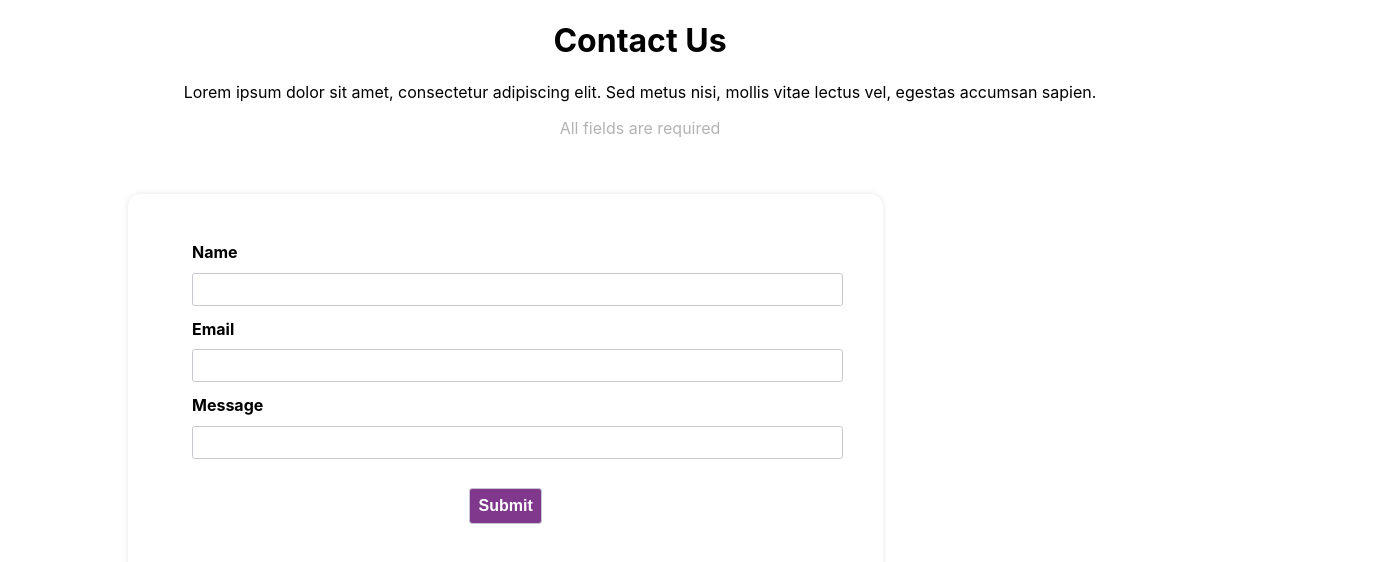
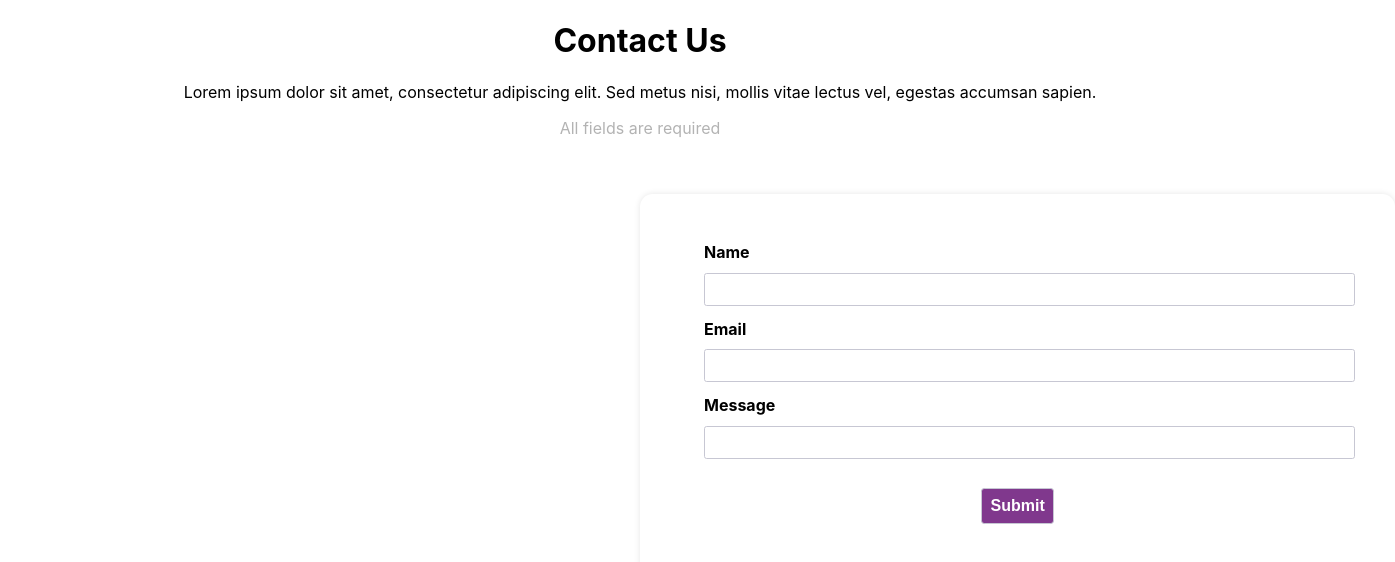
Before and after one commit to ThatayaoneK/my-contact-form, a React (Create React App) app: page / in a window 1280 px wide. Shown: the top 562 px of the page, 1395 px wide, since content can reach past the window. Built offline with nearby package versions, Linux system fonts and the light colour scheme.

Commit message:
position

```diff
--- a/src/App.module.scss
+++ b/src/App.module.scss
@@ -51,7 +51,8 @@
   overflow: auto;
   position: relative;
   top: auto;
-  left: 10%;
+  left: 50%;
+  flex-wrap: nowrap;
 }
 .Paragraph_descrip {
   width: 80%;
```
